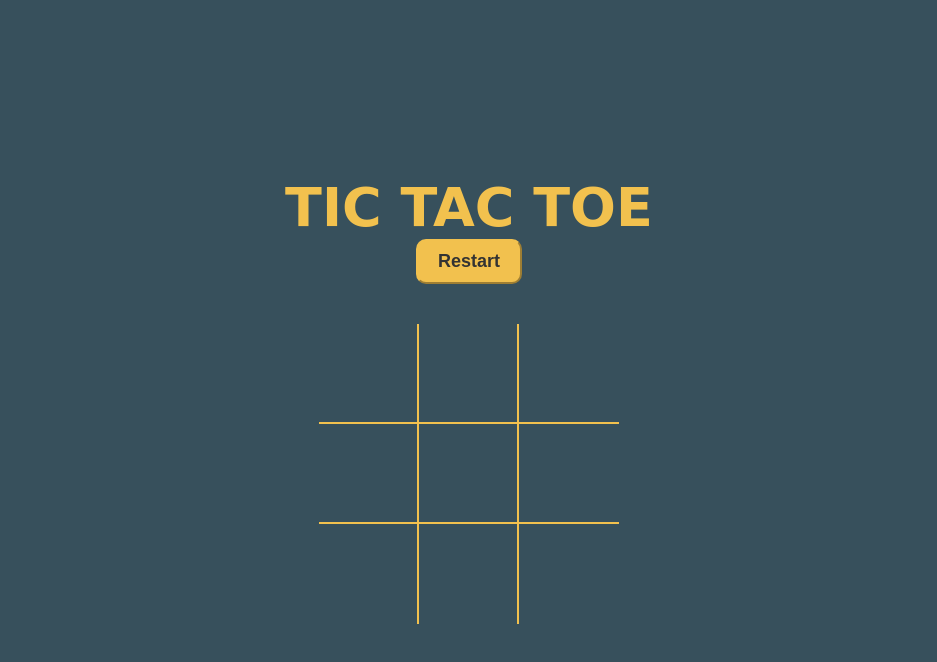
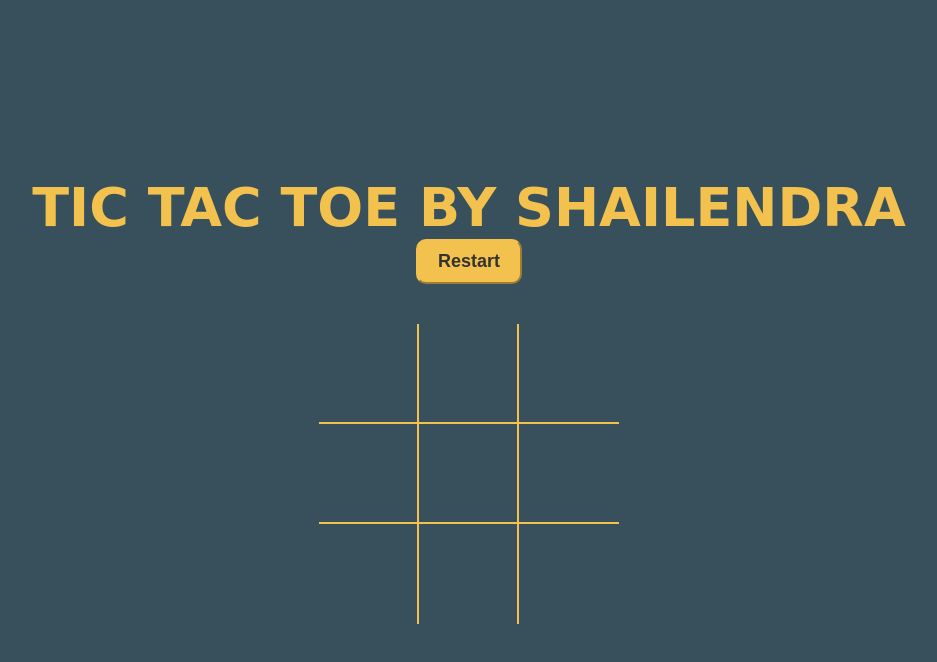
Before and after one commit to alvaroskc/tictactoebyshailendra.github.io, a plain HTML site: page index.html in a window 1280 px wide. Both pictures are taken after a click on the button "Restart". Shown: the whole page, without its empty margins (171-1108 px from the left). Drawn offline with Linux system fonts and the light colour scheme; a web font is replaced by a local one.

Commit message:
Add files via upload

```diff
--- a/game_logic.js
+++ b/game_logic.js
@@ -64,7 +64,7 @@ function restart() {
         box.style.backgroundColor=''
     })
 
-    playerText.innerHTML = 'Tic Tac Toe'
+    playerText.innerHTML = 'Tic Tac Toe By Shailendra'
 
     currentPlayer = X_TEXT
 }
--- a/index.html
+++ b/index.html
@@ -12,7 +12,7 @@
 </head>
 <body>
     <div class="container">
-        <h1 id="playerText">Tic Tac Toe</h1>
+        <h1 id="playerText">Tic Tac Toe By Shailendra</h1>
         <button id="restartBtn">Restart</button>
 
         <div id="gameboard">
```
